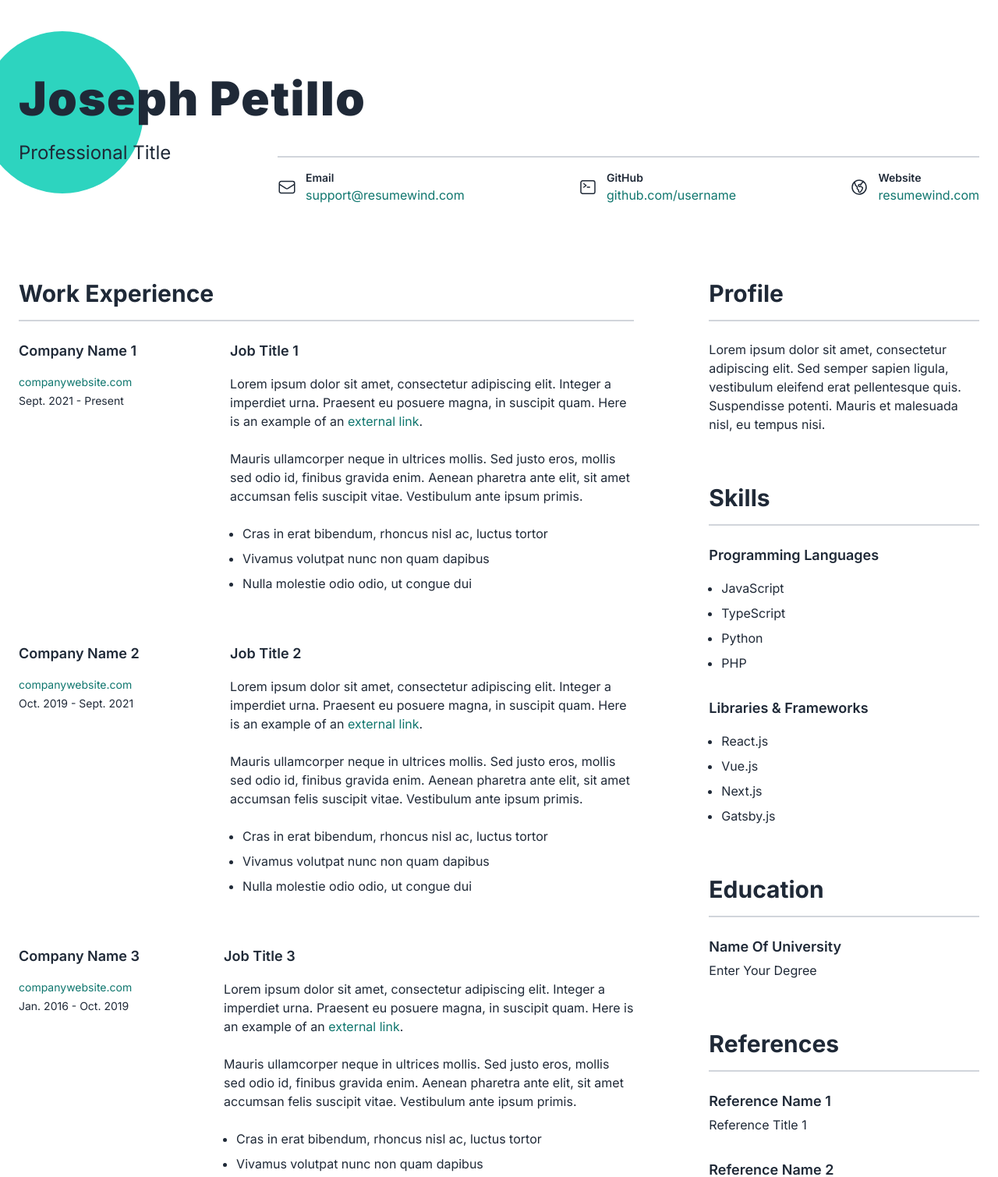
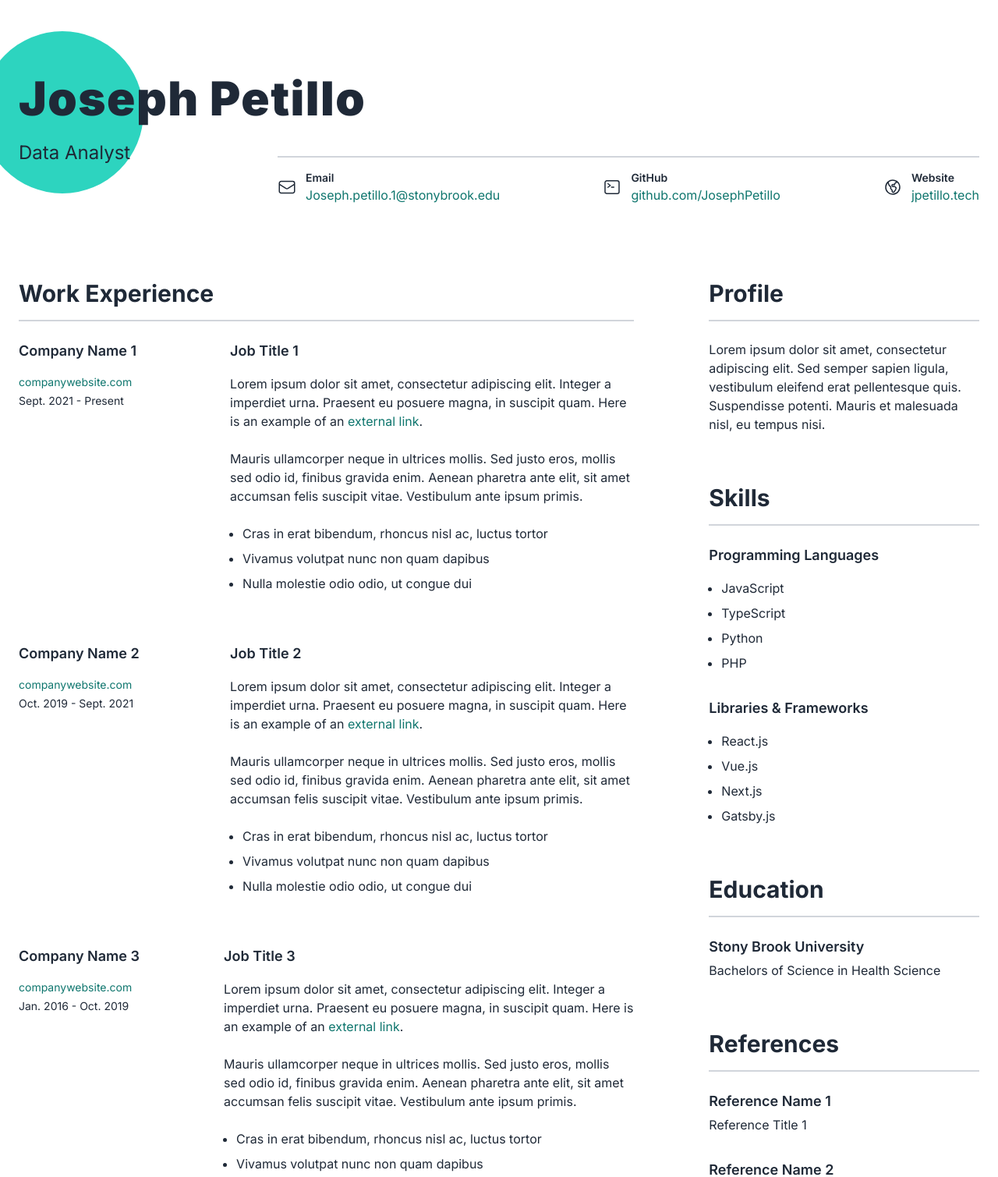
Before and after one commit to JosephPetillo/my-resume-page, a Flask app: template templates/home.html in a window 1280 px wide. Shown: the top 1509 px of the page at 78% size. Run offline with Flask 3, Linux system fonts and the light colour scheme; the template is opened without the code that fills it, so the values that code supplies are empty.

Commit message:
Edits to Resume

```diff
--- a/templates/home.html
+++ b/templates/home.html
@@ -36,7 +36,7 @@
             class="relative grid grid-cols-1 lg:grid-cols-4 gap-10 xl:gap-24 z-10"
           >
             <!-- Your Title -->
-            <h2>Professional Title</h2>
+            <h2>Data Analyst</h2>
 
             <div
               class="lg:flex lg:justify-between grid-3 xl:grid-3 lg:col-span-3 gap-4 mt-5 pt-4 border-t-2 border-gray-300"
@@ -63,11 +63,11 @@
                   <p class="mb-0 font-semibold text-sm">Email</p>
                   <p class="mb-0">
                     <a
-                      href="mailto:support@resumewind.com"
+                      href="mailto:Joseph.petillo.1@stonybrook.edu"
                       target="_blank"
                       rel="noreferrer"
                     >
-                      support@resumewind.com
+                      Joseph.petillo.1@stonybrook.edu
                     </a>
                   </p>
                 </div>
@@ -95,11 +95,11 @@
                   <p class="mb-0 font-semibold text-sm">GitHub</p>
                   <p class="mb-0">
                     <a
-                      href="https://github.com/username"
+                      href="https://github.com/JosephPetillo"
                       target="_blank"
                       rel="noreferrer"
                     >
-                      github.com/username
+                      github.com/JosephPetillo
                     </a>
                   </p>
                 </div>
@@ -127,11 +127,11 @@
                   <p class="mb-0 font-semibold text-sm">Website</p>
                   <p class="mb-0">
                     <a
-                      href="https://resumewind.com"
+                      href="jpetillo.tech"
                       target="_blank"
                       rel="noreferrer"
                     >
-                      resumewind.com
+                      jpetillo.tech
                     </a>
                   </p>
                 </div>
@@ -316,8 +316,8 @@
 
             <!-- Education -->
             <h3 class="mt-12 lg:mt-16">Education</h3>
-            <h4 class="mb-1">Name Of University</h4>
-            <p class="mb-1">Enter Your Degree</p>
+            <h4 class="mb-1">Stony Brook University</h4>
+            <p class="mb-1">Bachelors of Science in Health Science</p>
 
             <!-- References -->
             <h3 class="mt-12 lg:mt-16">References</h3>
```
